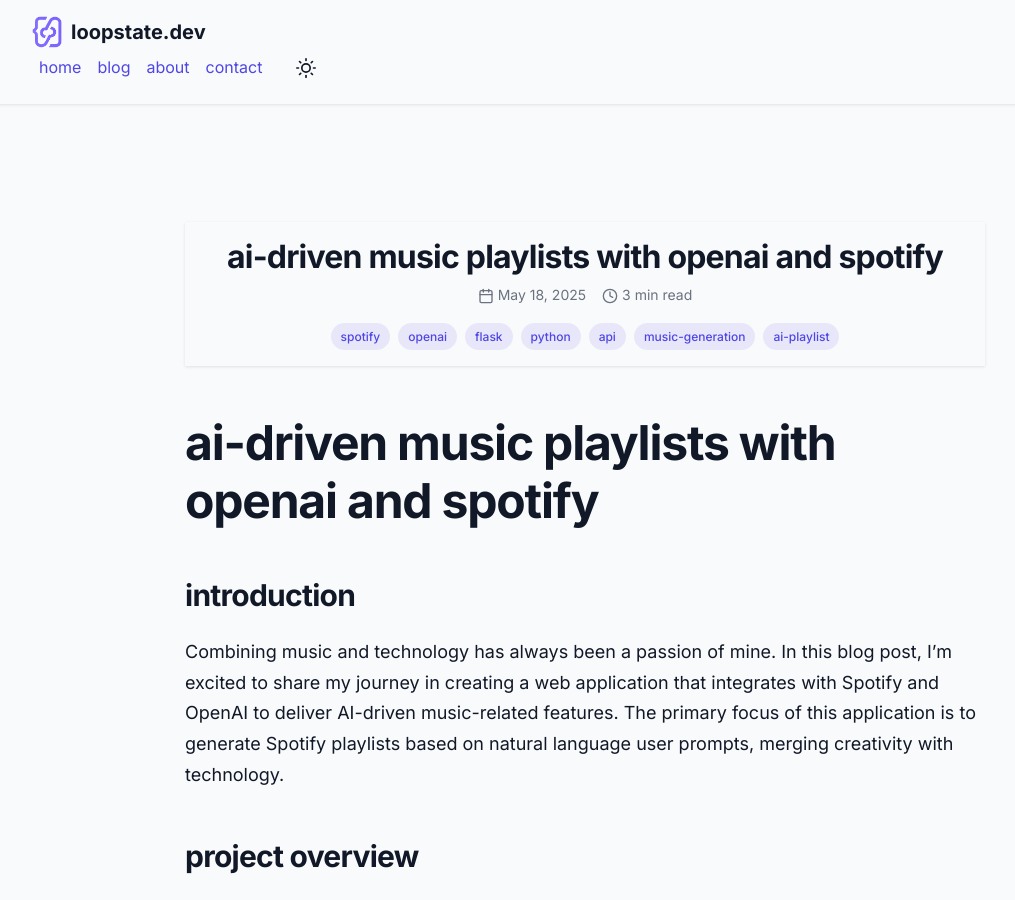
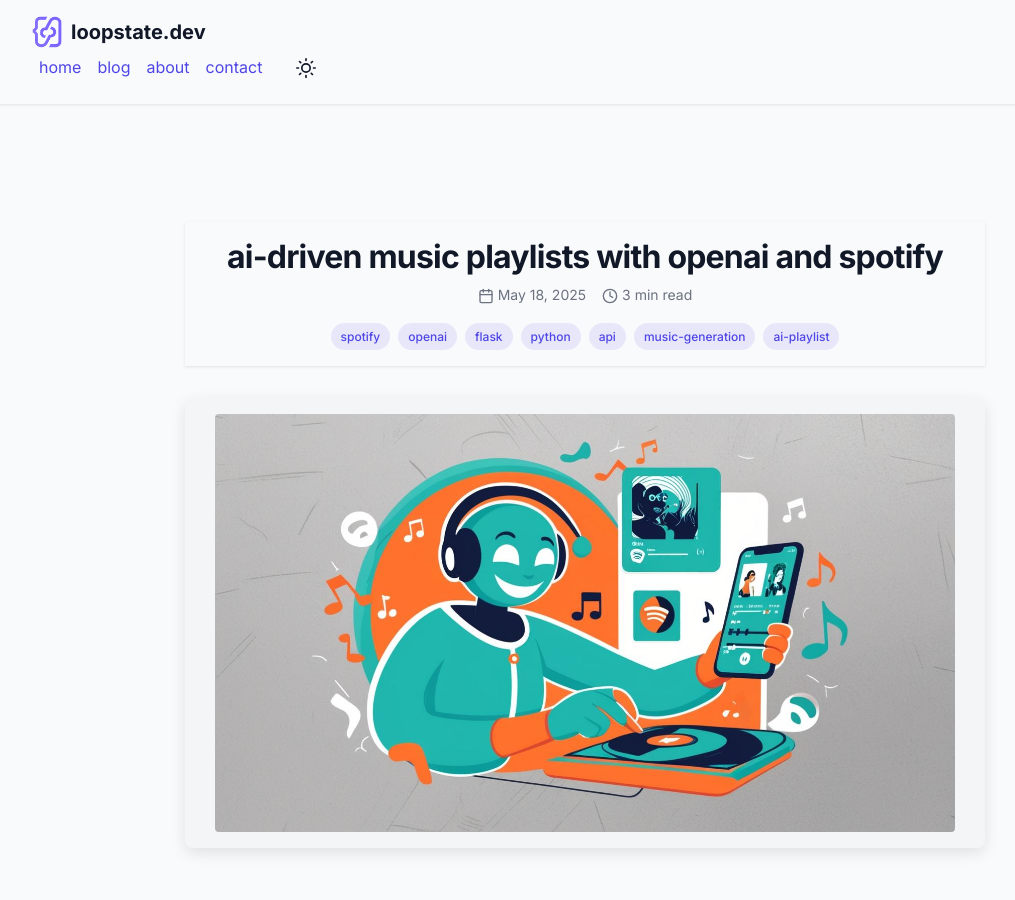
Before and after one commit to loopstate-dev/loopstate-dev.github.io, a Jekyll site: the page built from _posts/2025-05-18-AI-Driven-Music-Playlists-with-OpenAI-and-Spotify.markdown, in a window 1280 px wide and 900 px high. Shown: the whole window, without its empty margins (55-1070 px from the left). Built offline with Jekyll 4.4.1, drawn with Linux system fonts in a browser that asks for light colours.

Commit message:
Adding image

```diff
--- a/_posts/2025-05-18-AI-Driven-Music-Playlists-with-OpenAI-and-Spotify.markdown
+++ b/_posts/2025-05-18-AI-Driven-Music-Playlists-with-OpenAI-and-Spotify.markdown
@@ -5,6 +5,8 @@
 categories: [development, ai, music]
 tags: [spotify, openai, flask, python, api, music-generation, ai-playlist]
 description: "A walkthrough of creating a web application that integrates Spotify and OpenAI to generate AI-driven music playlists based on natural language user prompts."
+image: /assets/images/posts/genai-playlists.jpg
+image_alt: "GenAI and Spotify"
 ---
 
 # AI-Driven Music Playlists with OpenAI and Spotify
```
Also changed, not shown: assets/images/posts/genai-playlists.jpg (added).
